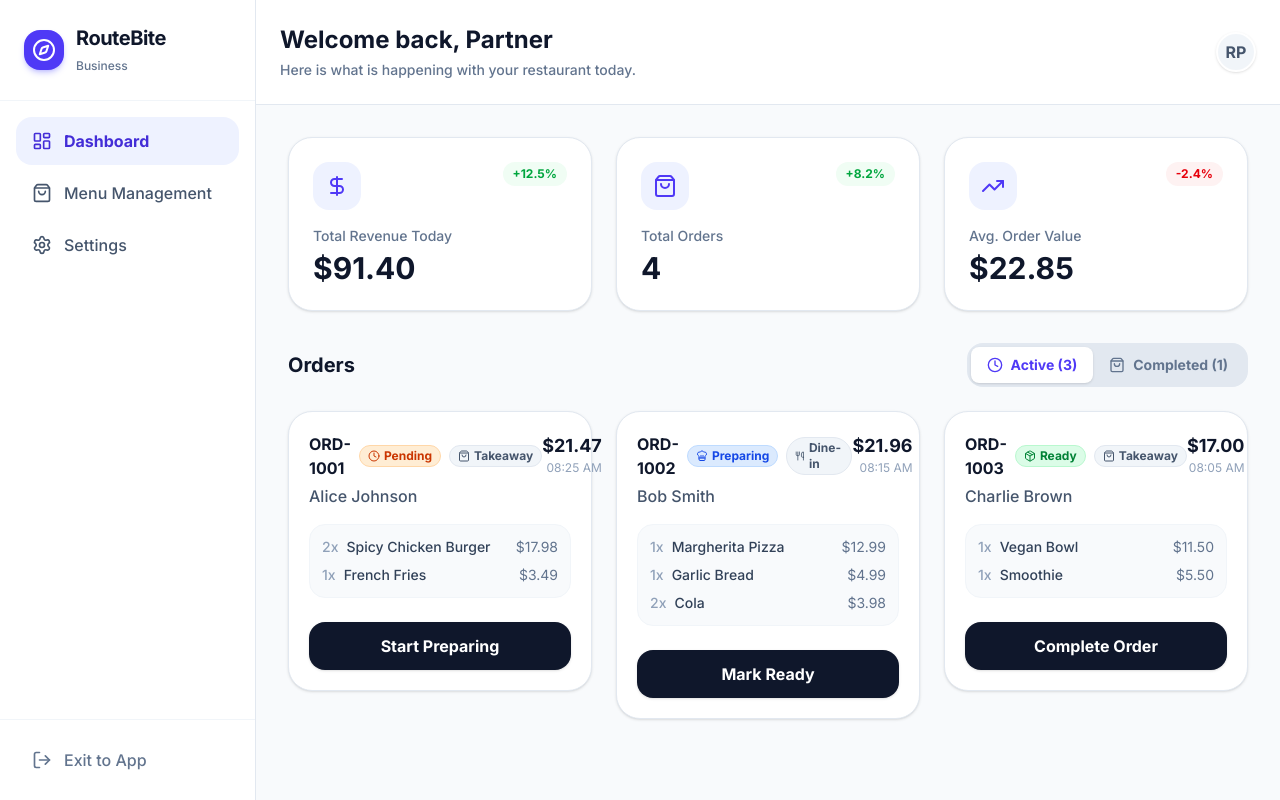
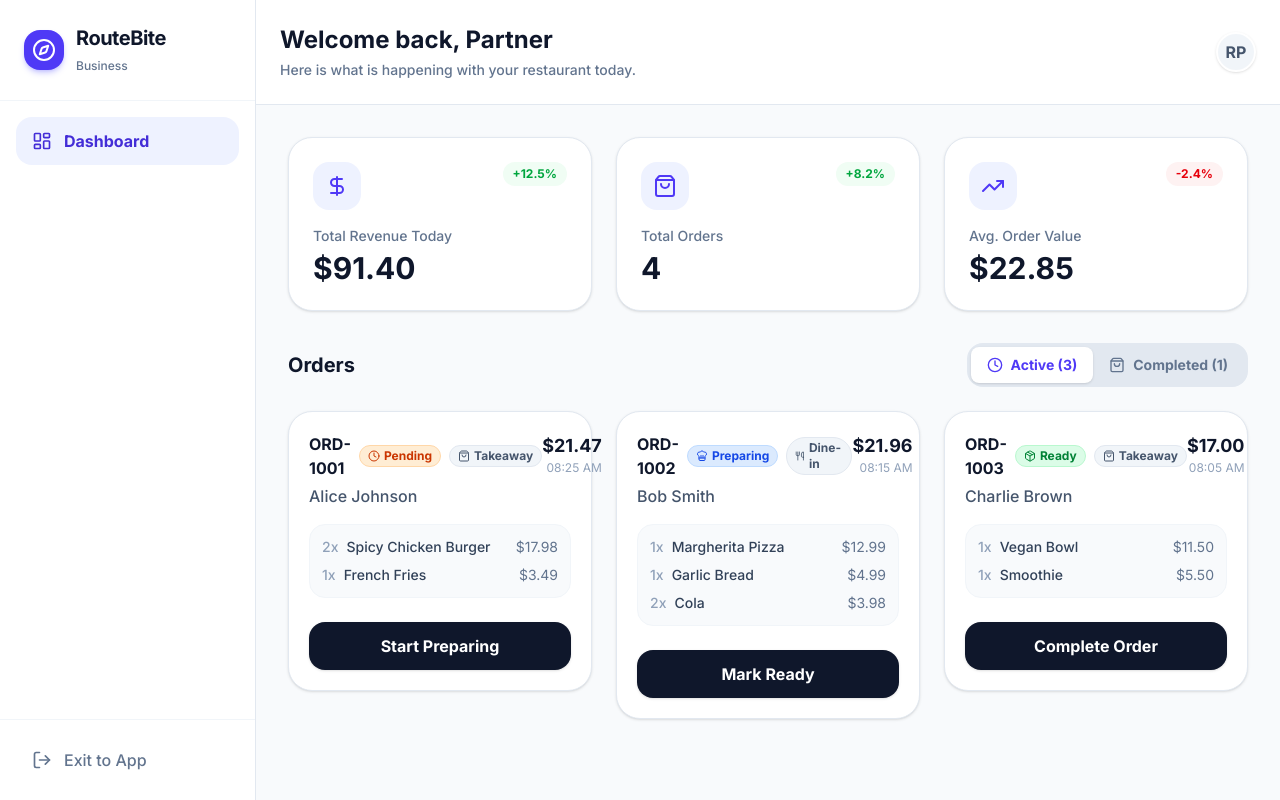
Before and after one commit to yashwanth29-web/takeaway-app, a React (Vite) app: page /owner/dashboard in a window 1280 px wide. Built offline with nearby package versions, Linux system fonts and the light colour scheme.

Commit message:
owner dashboard

```diff
--- a/src/pages/owner/OwnerDashboard.jsx
+++ b/src/pages/owner/OwnerDashboard.jsx
@@ -35,14 +35,6 @@ export default function OwnerDashboard() {
           <button className="w-full flex items-center gap-3 px-4 py-3 bg-indigo-50 text-indigo-700 rounded-xl font-bold">
             <LayoutDashboard size={20} />
             Dashboard
-          </button>
-          <button className="w-full flex items-center gap-3 px-4 py-3 text-slate-600 hover:bg-slate-50 hover:text-slate-900 rounded-xl font-medium transition-colors">
-            <ShoppingBag size={20} />
-            Menu Management
-          </button>
-          <button className="w-full flex items-center gap-3 px-4 py-3 text-slate-600 hover:bg-slate-50 hover:text-slate-900 rounded-xl font-medium transition-colors">
-            <Settings size={20} />
-            Settings
           </button>
         </nav>
 
```
